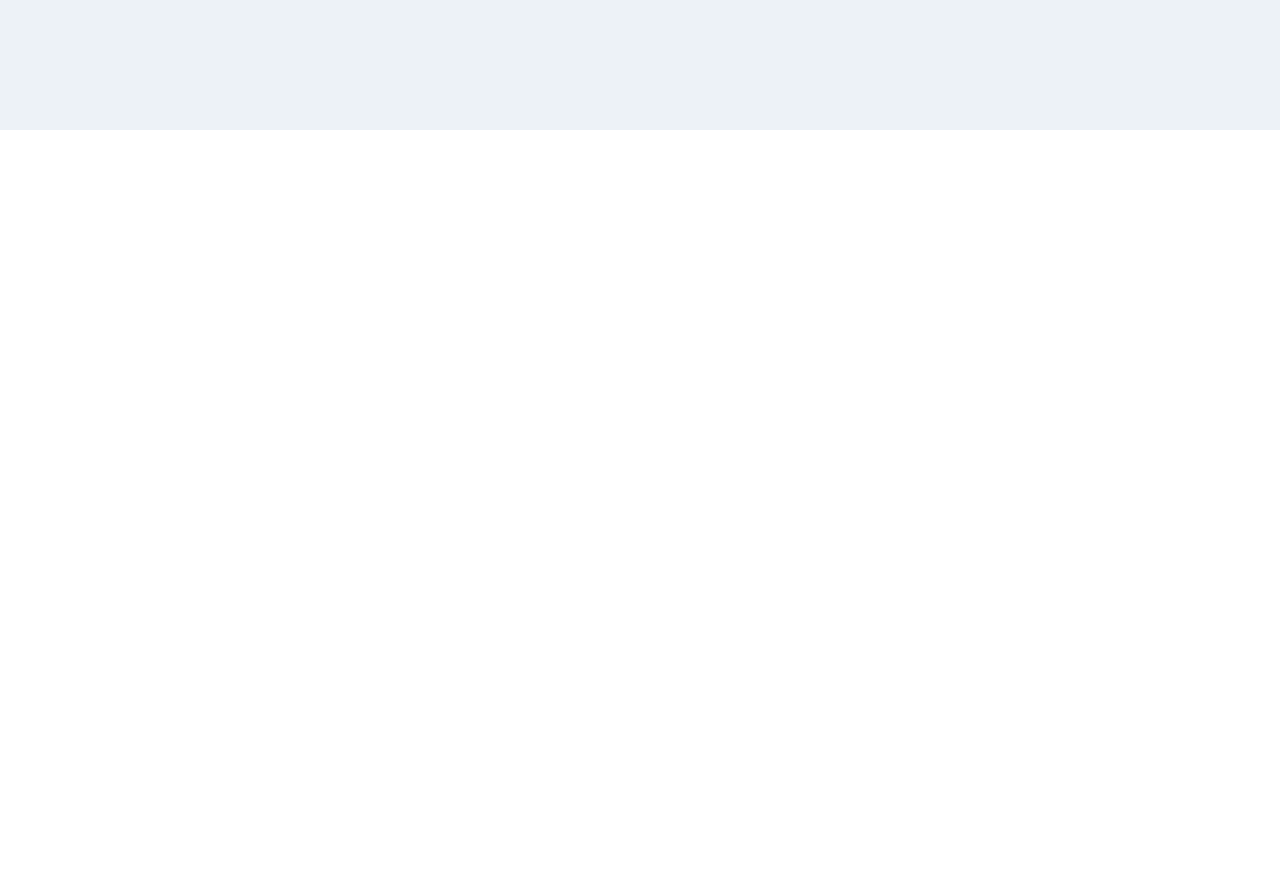
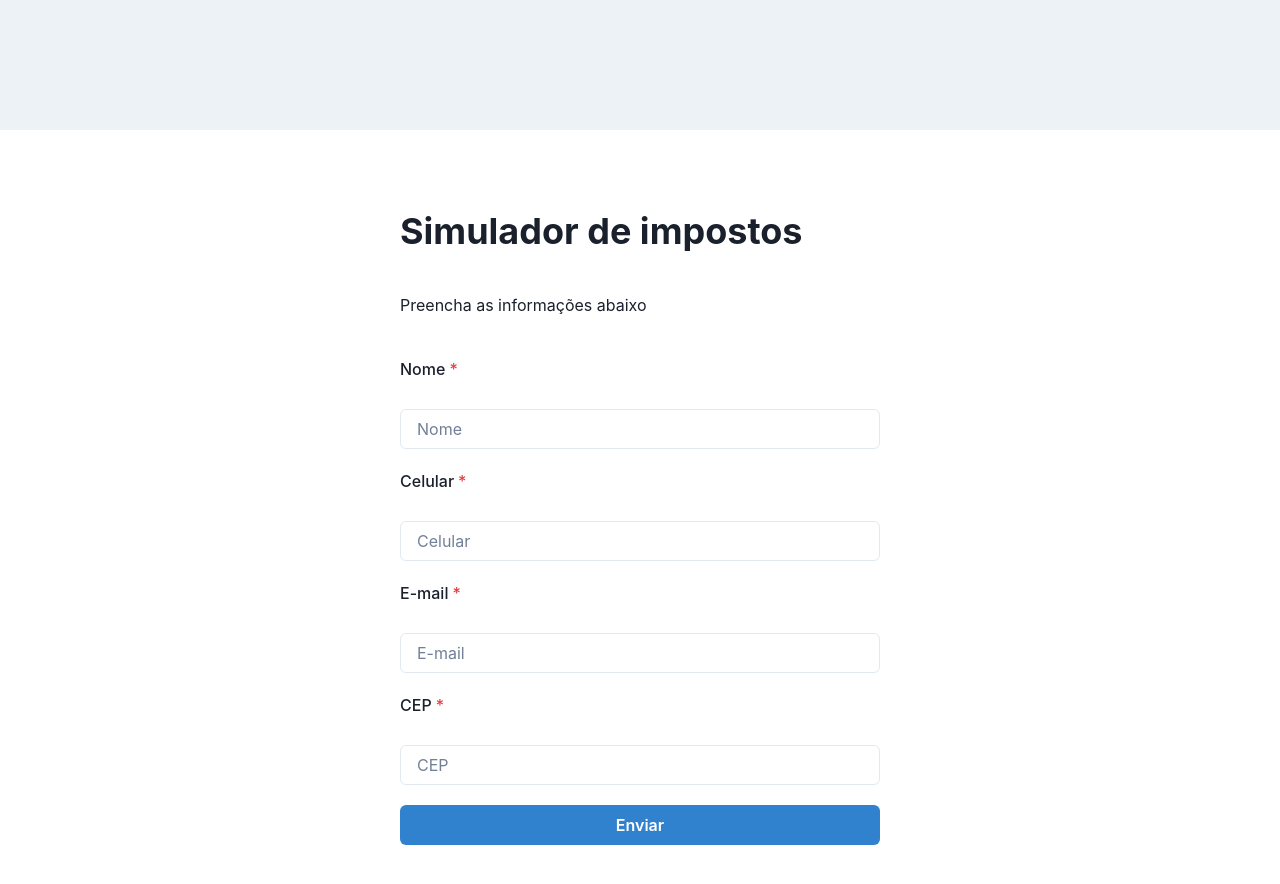
Before and after one commit to leoliveira28/gaspicontabilidade-lp, a Next.js app: page / in a window 1280 px wide. Shown: the part 3080-3964 px from the top of the page. Before the commit the page ends 3210 px from the top, so only its background shows below. Built offline with nearby package versions, Linux system fonts and the light colour scheme.

Commit message:
Add Contct section

```diff
--- /dev/null
+++ b/src/pages/components/Contact.tsx
@@ -0,0 +1,31 @@
+import { Box, Container, FormControl, FormLabel, Heading, Input, Text, Stack, Button, SimpleGrid } from "@chakra-ui/react";
+
+export default function Contact() {
+  return (
+    <Box p={["8", "4"]} h={{ base: "full", md: "100vh", lg: "100vh" }}>
+        <Container maxW={'lg'} py={16} as={Stack} spacing={10}>
+        <Heading>
+            Simulador de impostos
+        </Heading>
+        <Text>
+            Preencha as informações abaixo
+        </Text>
+
+      <FormControl isRequired>
+        <Stack spacing={5}>
+        <FormLabel>Nome</FormLabel>
+        <Input placeholder="Nome" />
+        <FormLabel>Celular</FormLabel>
+        <Input type="number" placeholder="Celular" />
+        <FormLabel>E-mail</FormLabel>
+        <Input type="email" placeholder="E-mail" />
+        <FormLabel>CEP</FormLabel>
+        <Input placeholder="CEP" />
+        <Button colorScheme={'blue'}>Enviar</Button>
+        </Stack>
+      </FormControl>
+
+      </Container>
+    </Box>
+  );
+}
--- a/src/pages/index.tsx
+++ b/src/pages/index.tsx
@@ -4,6 +4,7 @@ import Hero from './components/Hero'
 import Features from './components/Features'
 import ChoseUs from './components/ChoseUs'
 import Testimonials from './components/Testimonials'
+import Contact from './components/Contact'
 
 const Home: NextPage = () => {
   return (
@@ -13,7 +14,7 @@ const Home: NextPage = () => {
 
       <ChoseUs />
       <Testimonials />
-
+    <Contact />
     </Box>
   )
 }
```
